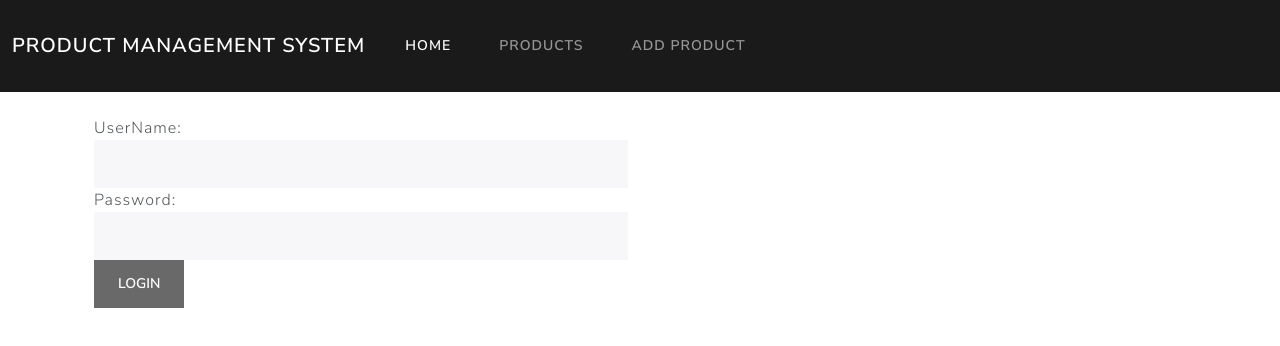
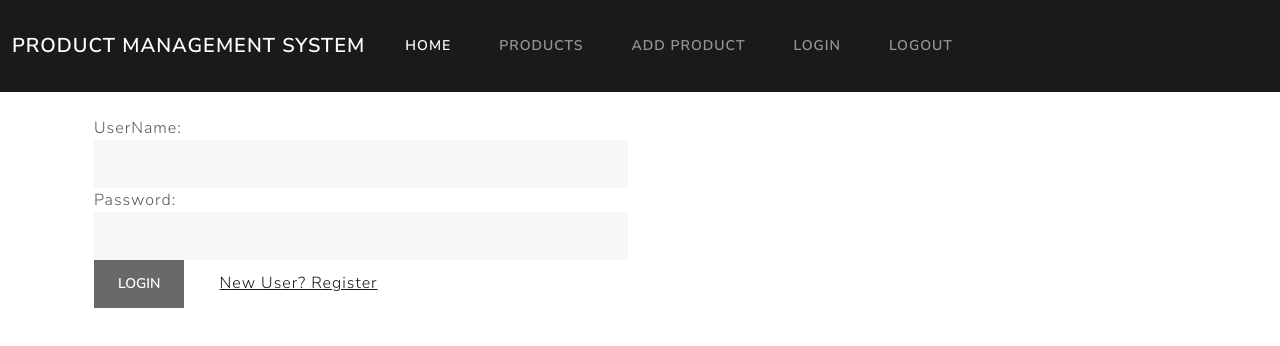
Before and after one commit to joydip-git/siemens-angular-15thapril2024, an Angular app in the folder codes/day-5/pms-app-v3/: page /login in a window 1280 px wide. Shown: the top 346 px of the page. Built offline with nearby package versions, Linux system fonts and the light colour scheme; sample sign-in values are in the browser's storage.

Commit message:
pms-app final update

```diff
--- a/codes/day-5/pms-app-v3/src/app/auth/components/login/login.component.html
+++ b/codes/day-5/pms-app-v3/src/app/auth/components/login/login.component.html
@@ -47,6 +47,8 @@
                     <button type="submit" class="btn btn-primary" [disabled]="loginfrm.invalid">
                         Login
                     </button>
+                    &nbsp;&nbsp;&nbsp;&nbsp;&nbsp;
+                    <a routerLink="/register">New User? Register</a>
                 </div>
             </form>
         </div>
--- a/codes/day-5/pms-app-v3/src/app/dash-board/dash-board.component.html
+++ b/codes/day-5/pms-app-v3/src/app/dash-board/dash-board.component.html
@@ -19,6 +19,12 @@
                 <li class="nav-item">
                     <a class="nav-link" routerLink="/products/add">Add Product</a>
                 </li>
+                <li class="nav-item">
+                    <a class="nav-link" routerLink="/login">LogIn</a>
+                </li>
+                <li class="nav-item" *ngIf="isLogged">
+                    <a class="nav-link" (click)="logout()">LogOut</a>
+                </li>
             </ul>
         </div>
     </div>
--- a/codes/day-5/pms-app-v3/src/app/dash-board/dash-board.component.ts
+++ b/codes/day-5/pms-app-v3/src/app/dash-board/dash-board.component.ts
@@ -1,4 +1,5 @@
 import { Component } from '@angular/core';
+import { Router } from '@angular/router';
 
 @Component({
   selector: 'app-dash-board',
@@ -6,5 +7,13 @@ import { Component } from '@angular/core';
   styleUrl: './dash-board.component.css'
 })
 export class DashBoardComponent {
-
+  isLogged = false;
+  constructor(private router: Router) {
+    if (sessionStorage.getItem('token'))
+      this.isLogged = true
+  }
+  logout() {
+    sessionStorage.removeItem('token')
+    this.router.navigate(['/login'])
+  }
 }
--- a/codes/day-5/pms-app-v3/src/app/products/services/auth.guard.ts
+++ b/codes/day-5/pms-app-v3/src/app/products/services/auth.guard.ts
@@ -1,5 +1,5 @@
-import { Inject } from '@angular/core';
-import { ActivatedRouteSnapshot, CanActivate, CanActivateFn, GuardResult, MaybeAsync, Router, RouterStateSnapshot } from '@angular/router';
+import { inject } from '@angular/core';
+import { ActivatedRouteSnapshot, CanActivateFn, Router, RouterStateSnapshot } from '@angular/router';
 
 export const authGuard: CanActivateFn = (route: ActivatedRouteSnapshot, state: RouterStateSnapshot) => {
 
@@ -8,7 +8,7 @@ export const authGuard: CanActivateFn = (route: ActivatedRouteSnapshot, state: R
   if (token)
     return true
   else {
-    const router: Router = Inject(Router)
+    const router: Router = inject(Router)
     router.navigate(
       ['/login'],
       {
@@ -21,6 +21,7 @@ export const authGuard: CanActivateFn = (route: ActivatedRouteSnapshot, state: R
   }
 };
 
+//deprecated code
 /*
 export class AuthGuard implements CanActivate {
 
```
